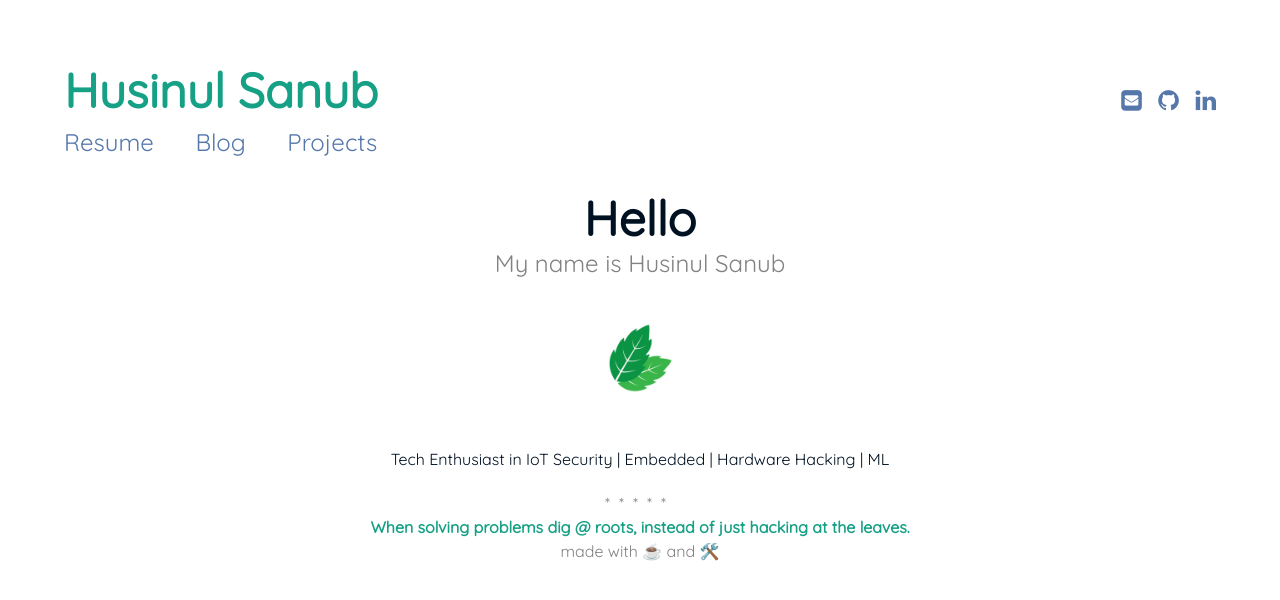
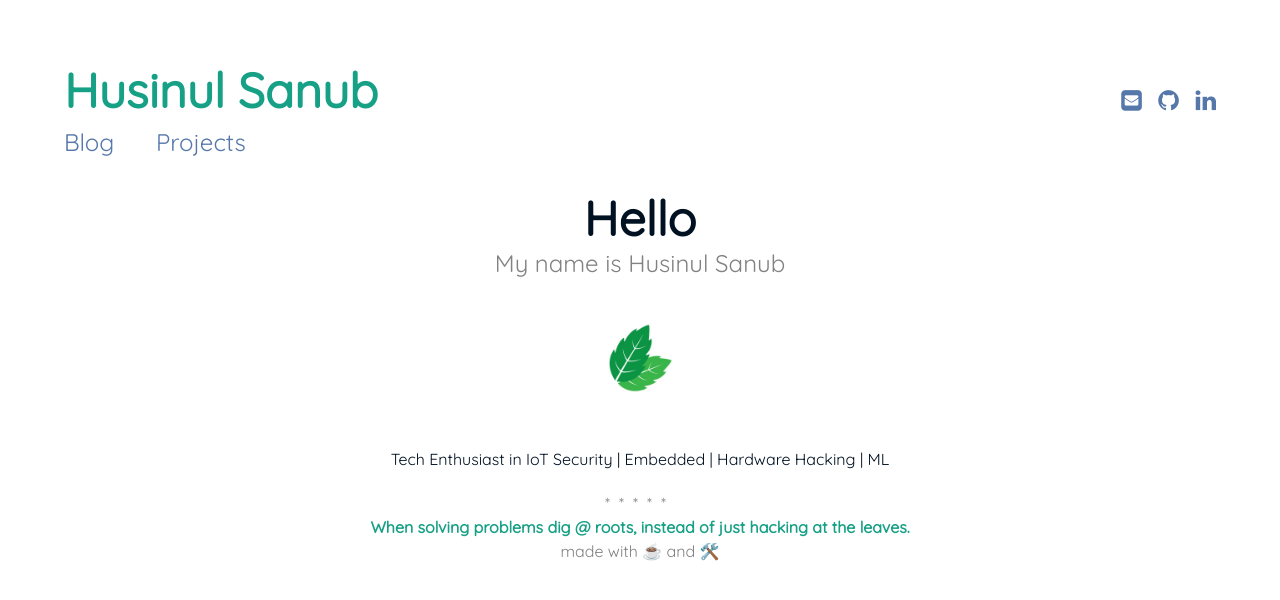
Before and after one commit to husinul/husinul.github.io, a Jekyll site: the page built from index.md, in a window 1280 px wide. Shown: the top 600 px of the page. Built offline with Jekyll 4.4.1, drawn with Linux system fonts in a browser that asks for light colours.

Commit message:
Update header.html

```diff
--- a/_includes/header.html
+++ b/_includes/header.html
@@ -2,7 +2,7 @@
 <div class="navigation">
 <a href="{{ '/' | prepend: site.baseurl }}" class="logo">{{ site.title }}</a>
 <ul class="menu">
-<li class="menu__entry"><a href="{{ '/resume' | prepend: site.baseurl }}">Resume</a></li>
+<!--li class="menu__entry"><a href="{{ '/resume' | prepend: site.baseurl }}">Resume</a></li-->
 <li class="menu__entry"><a href="{{ '/blog' | prepend: site.baseurl }}">Blog</a></li>
 <li class="menu__entry"><a href="{{ '/Projects' | prepend: site.baseurl }}">Projects</a></li>
 </ul>
```
